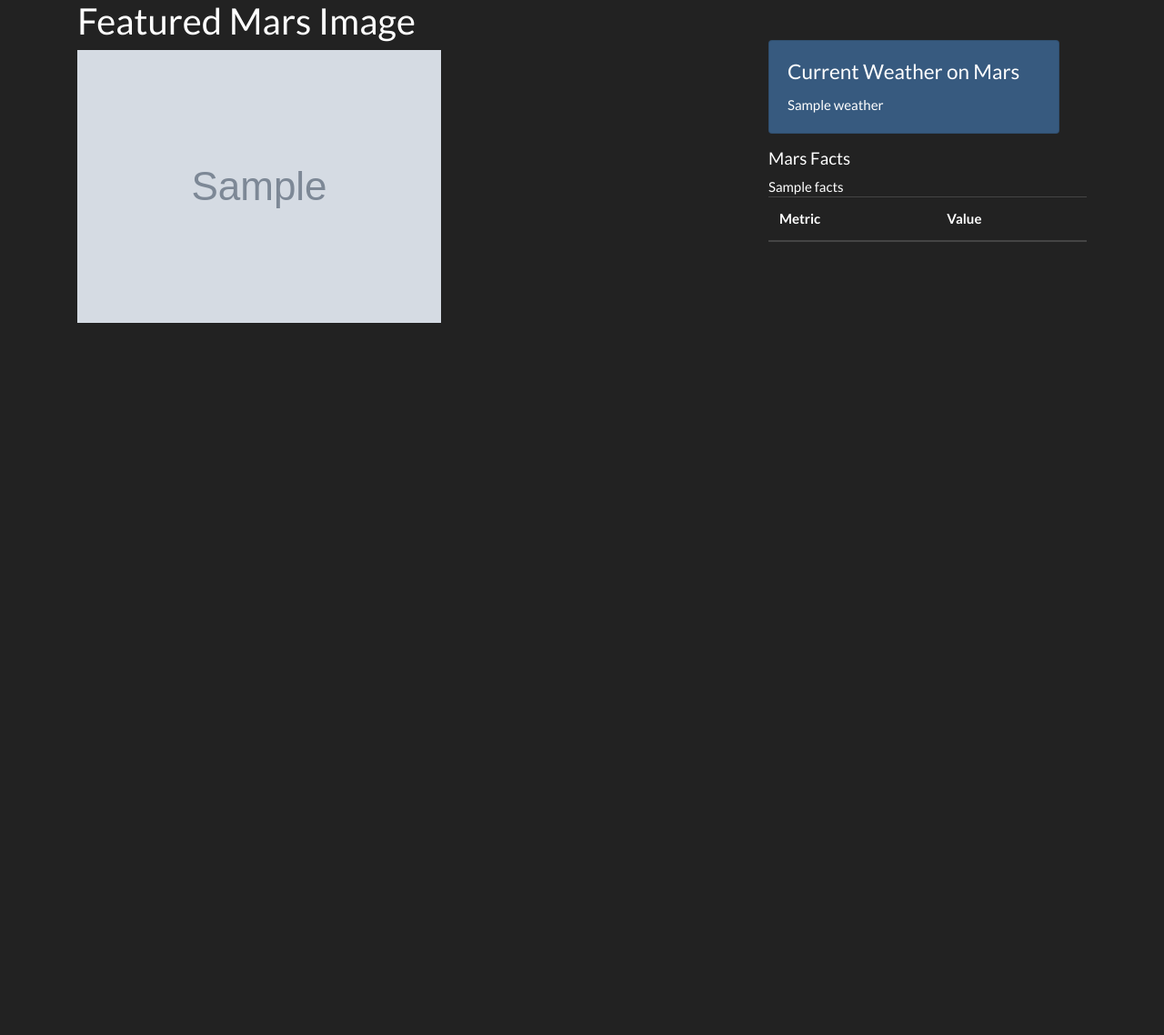
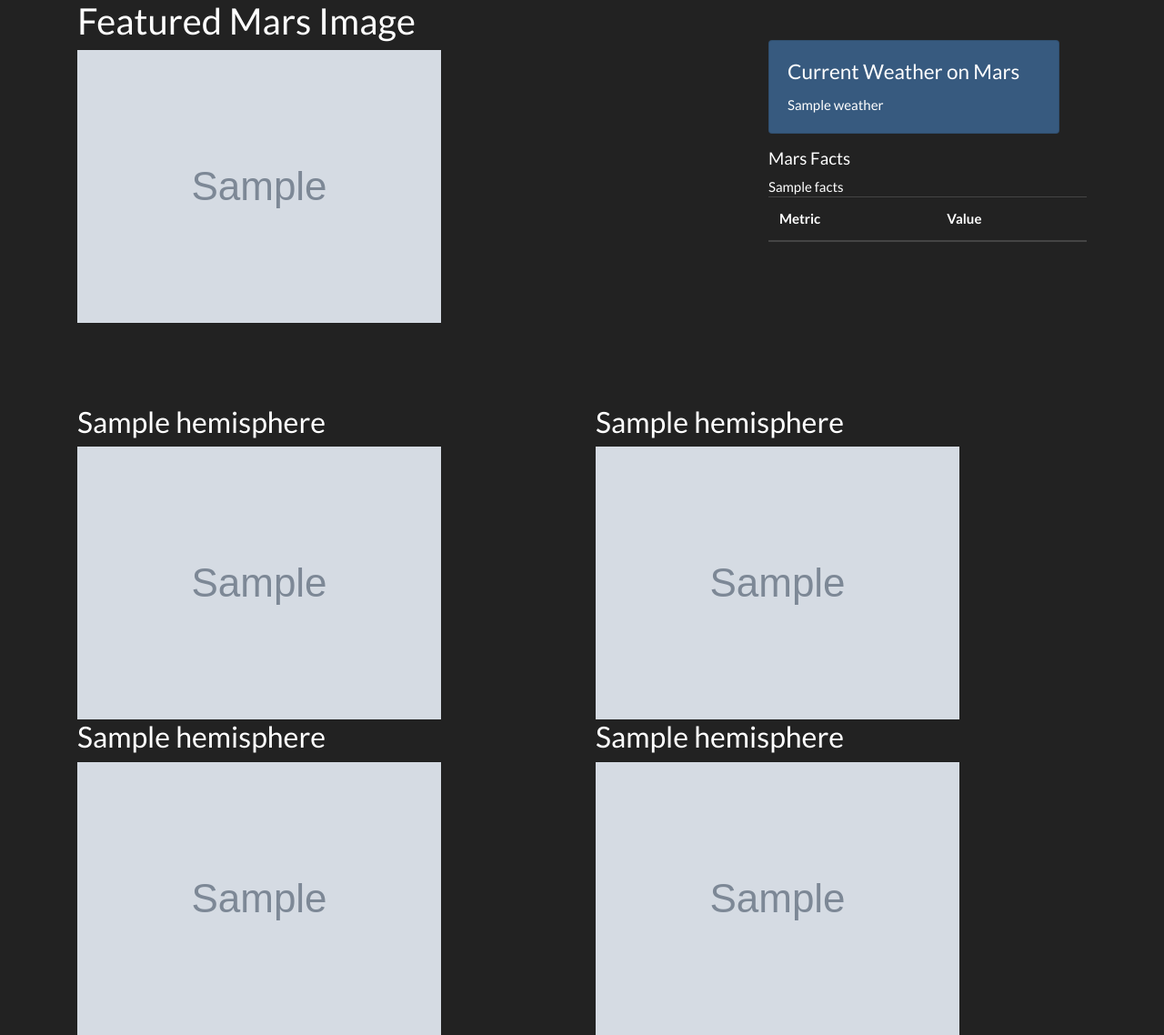
Before and after one commit to hkuffel/mars, a Flask app: template templates/index.html in a window 1280 px wide. Shown: the part 500-1638 px from the top of the page at 91% size. Before the commit the page ends 855 px from the top, so only its background shows below. Run offline with Flask 2, Linux system fonts and the light colour scheme; the template is opened without the code that fills it: most values are stand-ins (such as "Sample title", 1, 10 or a date in 2020); grey boxes marked "Sample" are stand-in pictures; lists and menus that the app fills with data are empty; some libraries are stand-ins or nearby versions.

Commit message:
add hemispheres to app

```diff
--- a/scrape.py
+++ b/scrape.py
@@ -45,8 +45,20 @@ def facts():
     mt = mt[197:-9].replace('\n', '')
     return mt
 
+def hemispheres():
+    hem_url = 'https://astrogeology.usgs.gov/search/results?q=hemisphere+enhanced&k1=target&v1=Mars'
+    browser.visit(hem_url)
+    hemispheres = []
+    hem_names = ['Cerberus', 'Valles Marineris', 'Schiaparelli', 'Syrtis Major']
+    for hem in hem_names:
+        browser.click_link_by_partial_text(hem)
+        himg = browser.find_by_text('Sample').first
+        hemispheres.append({'title': f'{hem} Hemisphere', 'img_url': himg['href']})
+    return hemispheres
+
 def scrape():
     elems = {'title': news()[0], 'dek': news()[1],
     'featured_image': featured_image(),
-    'weather': weather(), 'facts': facts()}
+    'weather': weather(), 'facts': facts(),
+    'hemispheres': hemispheres()}
     return elems
--- a/templates/index.html
+++ b/templates/index.html
@@ -27,7 +27,7 @@
             <div class="row">
                 <div class="col-md-8 col-sm-12">
                     <h2>Featured Mars Image</h2>
-                    <img src={{ elems['featured_image'] }} alt="featured_image">
+                    <img class="img-fluid" src={{ elems['featured_image'] }} alt="featured_image">
                 </div>
                 <div class="col-md-4 col-sm-12">
                     <br>
@@ -50,6 +50,30 @@
                     </table>
                 </div>
             </div>
+            <br>
+            <br>
+            <br>
+            <br>
+            <div class="row">
+                <div class="col-md-6 col-sm-12">
+                    <h3>{{ elems['hemispheres'][0]['title'] }}</h3>
+                    <img class="img-fluid" src={{ elems['hemispheres'][0]['img_url'] }}>
+                </div>
+                <div class="col-md-6 col-sm-12">
+                    <h3>{{ elems['hemispheres'][1]['title'] }}</h3>
+                    <img class="img-fluid" src={{ elems['hemispheres'][1]['img_url'] }}>
+                </div>
+            </div>
+            <div class="row">
+                <div class="col-md-6 col-sm-12">
+                    <h3>{{ elems['hemispheres'][2]['title'] }}</h3>
+                    <img class="img-fluid" src={{ elems['hemispheres'][2]['img_url'] }}>
+                </div>
+                <div class="col-md-6 col-sm-12">
+                    <h3>{{ elems['hemispheres'][3]['title'] }}</h3>
+                    <img class="img-fluid" src={{ elems['hemispheres'][3]['img_url'] }}>
+                </div>
+            </div>
         </div>
     {% endif %}
 </body>
```
Also changed, not shown: requirements.txt (added, +23 -0 lines), 2 other files.
